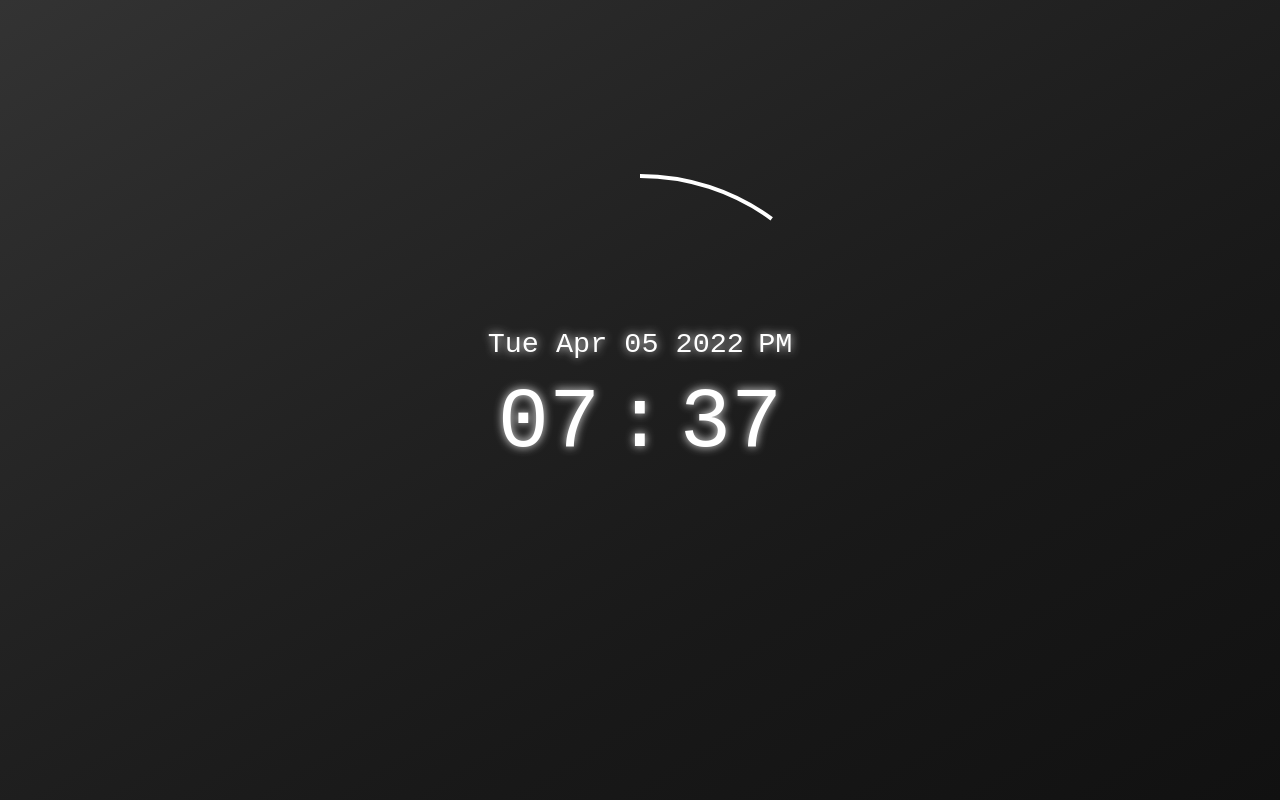
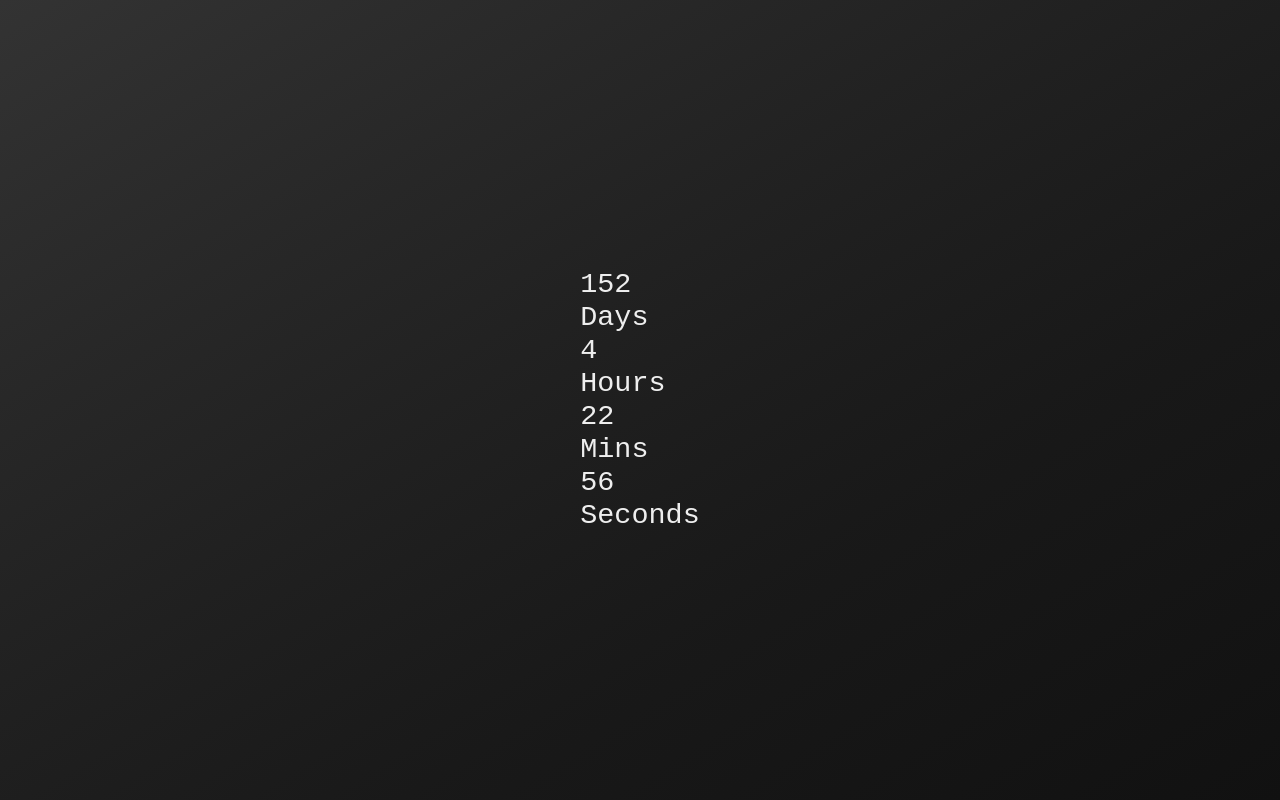
Before and after one commit to Bryantellius/hints-web, a React (Create React App) app: page / in a window 1280 px wide. Built offline with nearby package versions, Linux system fonts and the light colour scheme.

Commit message:
UPDATE: added countdown components

```diff
--- a/src/App.jsx
+++ b/src/App.jsx
@@ -1,5 +1,6 @@
 import { useEffect, useState } from "react";
 import "./App.css";
+import CountdownTimer from "./components/CountDown";
 import { Time, setProgress } from "./utils/time";
 
 function App() {
@@ -19,7 +20,8 @@ function App() {
 
   return (
     <div className="root d-flex flex-column justify-content-center align-items-center">
-      <svg className="progress-ring">
+      <CountdownTimer targetDate={"2022-09-05"} />
+      {/* <svg className="progress-ring">
         <circle
           className="seconds-ring"
           stroke="white"
@@ -43,7 +45,7 @@ function App() {
         <span id="min" className="digit">
           {Time.getFormatedMinutes()}
         </span>
-      </div>
+      </div> */}
     </div>
   );
 }
--- /dev/null
+++ b/src/components/CountDown.jsx
@@ -0,0 +1,41 @@
+import React from "react";
+import DateTimeDisplay from "./DateTimeDisplay";
+import { useCountdown } from "../hooks/useCountdown";
+
+const ExpiredNotice = () => {
+  return (
+    <div className="expired-notice">
+      <span>The Deal has ended</span>
+    </div>
+  );
+};
+
+const ShowCounter = ({ days, hours, minutes, seconds }) => {
+  return (
+    <div className="show-counter">
+      <DateTimeDisplay value={days} type={"Days"} isDanger={days <= 3} />
+      <DateTimeDisplay value={hours} type={"Hours"} isDanger={false} />
+      <DateTimeDisplay value={minutes} type={"Mins"} isDanger={false} />
+      <DateTimeDisplay value={seconds} type={"Seconds"} isDanger={false} />
+    </div>
+  );
+};
+
+const CountdownTimer = ({ targetDate }) => {
+  const [days, hours, minutes, seconds] = useCountdown(targetDate);
+
+  if (days + hours + minutes + seconds <= 0) {
+    return <ExpiredNotice />;
+  } else {
+    return (
+      <ShowCounter
+        days={days}
+        hours={hours}
+        minutes={minutes}
+        seconds={seconds}
+      />
+    );
+  }
+};
+
+export default CountdownTimer;
--- /dev/null
+++ b/src/components/DateTimeDisplay.jsx
@@ -0,0 +1,12 @@
+import React from "react";
+
+const DateTimeDisplay = ({ value, type, isDanger }) => {
+  return (
+    <div className={isDanger ? "countdown danger" : "countdown"}>
+      <p>{value}</p>
+      <span>{type}</span>
+    </div>
+  );
+};
+
+export default DateTimeDisplay;
--- /dev/null
+++ b/src/hooks/useCountdown.js
@@ -0,0 +1,31 @@
+import { useEffect, useState } from "react";
+
+export const useCountdown = (targetDate) => {
+  const countDownDate = new Date(targetDate).getTime();
+
+  const [countDown, setCountDown] = useState(
+    countDownDate - new Date().getTime()
+  );
+
+  useEffect(() => {
+    const interval = setInterval(() => {
+      setCountDown(countDownDate - new Date().getTime());
+    }, 1000);
+
+    return () => clearInterval(interval);
+  }, [countDownDate]);
+
+  return getReturnValues(countDown);
+};
+
+const getReturnValues = (countDown) => {
+  // calculate time left
+  const days = Math.floor(countDown / (1000 * 60 * 60 * 24));
+  const hours = Math.floor(
+    (countDown % (1000 * 60 * 60 * 24)) / (1000 * 60 * 60)
+  );
+  const minutes = Math.floor((countDown % (1000 * 60 * 60)) / (1000 * 60));
+  const seconds = Math.floor((countDown % (1000 * 60)) / 1000);
+
+  return [days, hours, minutes, seconds];
+};
--- a/src/index.css
+++ b/src/index.css
@@ -16,7 +16,7 @@
 /* Simple Selectors */
 html {
   position: relative;
-  color: black;
+  color: #eee;
   font-size: calc(20px + 6 * ((100vw - 320px) / 680));
   font-family: monospace;
 }
--- a/src/index.js
+++ b/src/index.js
@@ -1,17 +1,12 @@
-import React from 'react';
-import ReactDOM from 'react-dom';
-import './index.css';
-import App from './App';
-import reportWebVitals from './reportWebVitals';
+import React from "react";
+import ReactDOM from "react-dom/client";
+import "./index.css";
+import App from "./App";
 
-ReactDOM.render(
+const root = ReactDOM.createRoot(document.getElementById("root"));
+
+root.render(
   <React.StrictMode>
     <App />
-  </React.StrictMode>,
-  document.getElementById('root')
+  </React.StrictMode>
 );
-
-// If you want to start measuring performance in your app, pass a function
-// to log results (for example: reportWebVitals(console.log))
-// or send to an analytics endpoint. Learn more: https://bit.ly/CRA-vitals
-reportWebVitals();
--- a/src/reportWebVitals.js
+++ /dev/null
@@ -1,13 +0,0 @@
-const reportWebVitals = onPerfEntry => {
-  if (onPerfEntry && onPerfEntry instanceof Function) {
-    import('web-vitals').then(({ getCLS, getFID, getFCP, getLCP, getTTFB }) => {
-      getCLS(onPerfEntry);
-      getFID(onPerfEntry);
-      getFCP(onPerfEntry);
-      getLCP(onPerfEntry);
-      getTTFB(onPerfEntry);
-    });
-  }
-};
-
-export default reportWebVitals;
```
Also changed, not shown: src/setupTests.js (deleted, +0 -5 lines), 1 other file (tests, documents, lock files or other folders).
